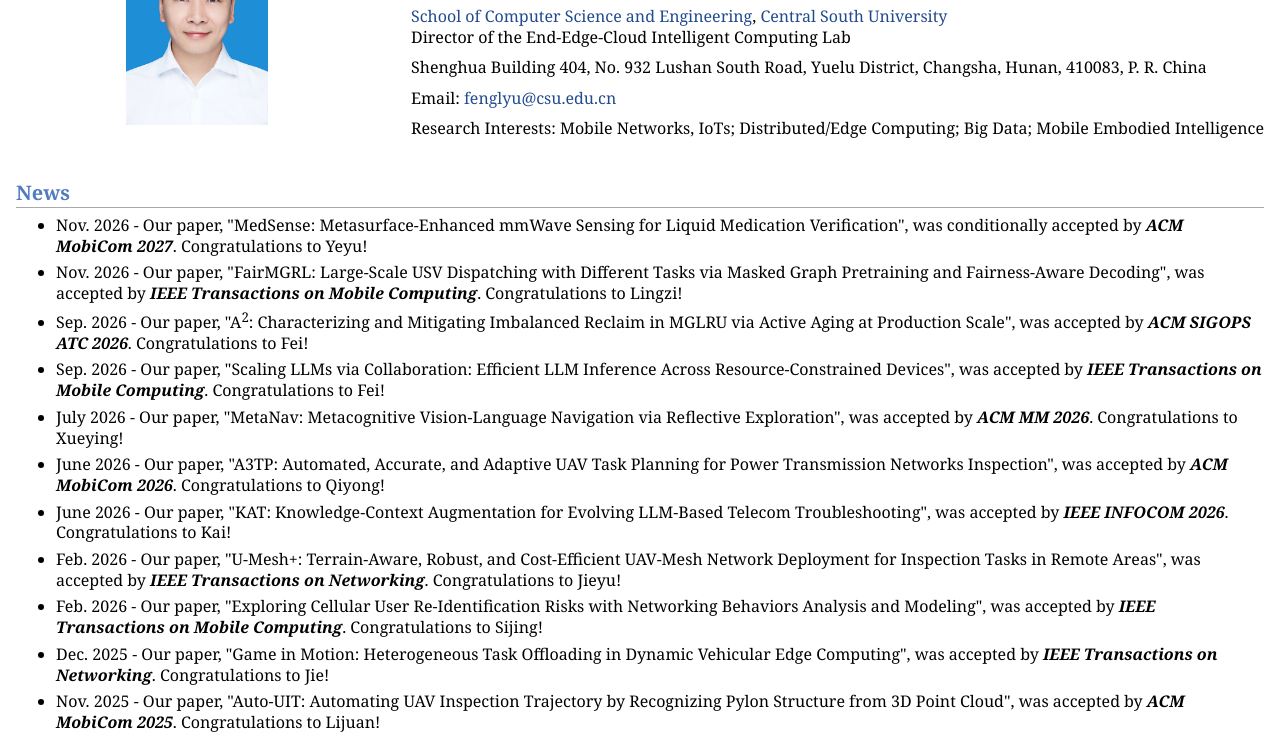
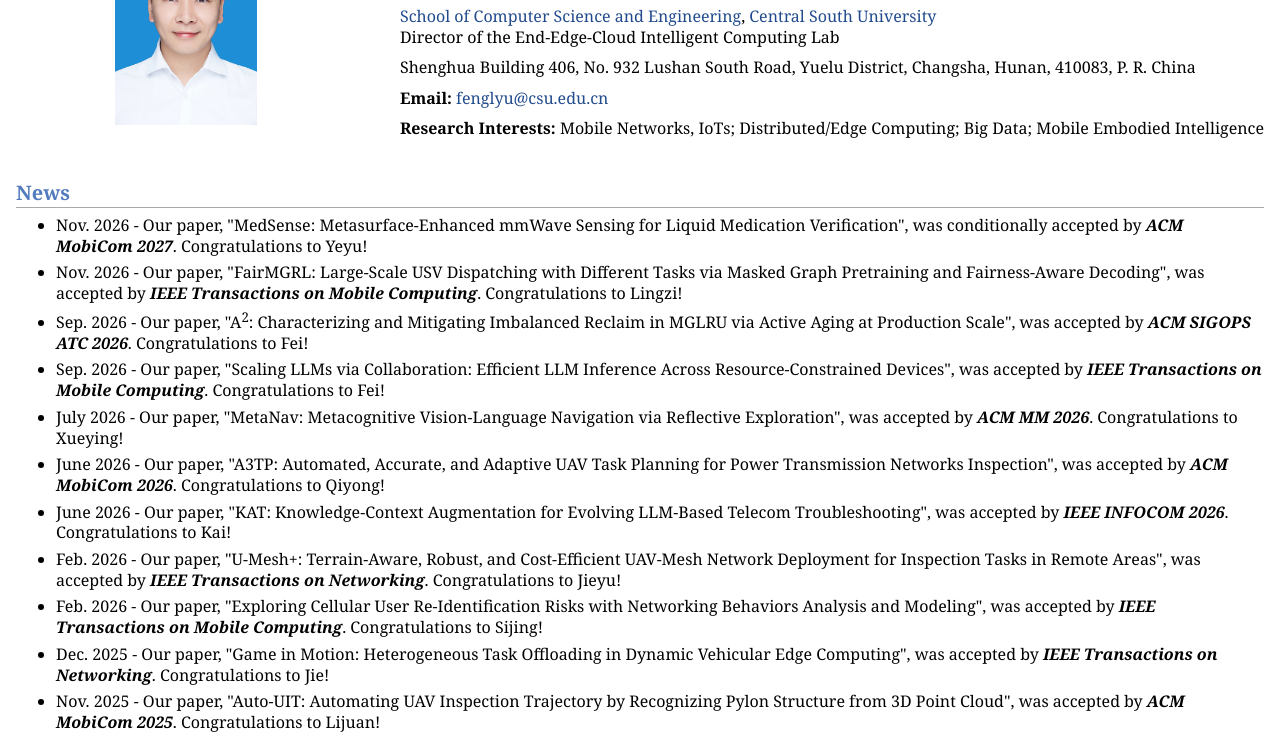
Before and after one commit to F-Lyu/F-Lyu.github.io, a plain HTML site: page index.html in a window 1280 px wide. Shown: the part 98-834 px from the top of the page. Drawn offline with Linux system fonts and the light colour scheme.

Commit message:
Update office room and emphasize profile labels

```diff
--- a/index.html
+++ b/index.html
@@ -19,9 +19,9 @@
 <p class="profile-position">Full Professor</p>
 <p><a href="https://cse.csu.edu.cn/">School of Computer Science and Engineering</a>, <a href="https://www.csu.edu.cn/">Central South University</a><br />
 Director of the End-Edge-Cloud Intelligent Computing Lab</p>
-<p>Shenghua Building 404, No. 932 Lushan South Road, Yuelu District, Changsha, Hunan, 410083, P. R. China</p>
-<p>Email: <a href="mailto:fenglyu@csu.edu.cn">fenglyu@csu.edu.cn</a></p>
-<p class="profile-research">Research Interests: Mobile Networks, IoTs; Distributed/Edge Computing; Big Data; Mobile Embodied Intelligence</p>
+<p>Shenghua Building 406, No. 932 Lushan South Road, Yuelu District, Changsha, Hunan, 410083, P. R. China</p>
+<p><strong>Email:</strong> <a href="mailto:fenglyu@csu.edu.cn">fenglyu@csu.edu.cn</a></p>
+<p class="profile-research"><strong>Research Interests:</strong> Mobile Networks, IoTs; Distributed/Edge Computing; Big Data; Mobile Embodied Intelligence</p>
 </div>
 </div>
 <h2>News</h2>
```
Also changed, not shown: 1 other file.
